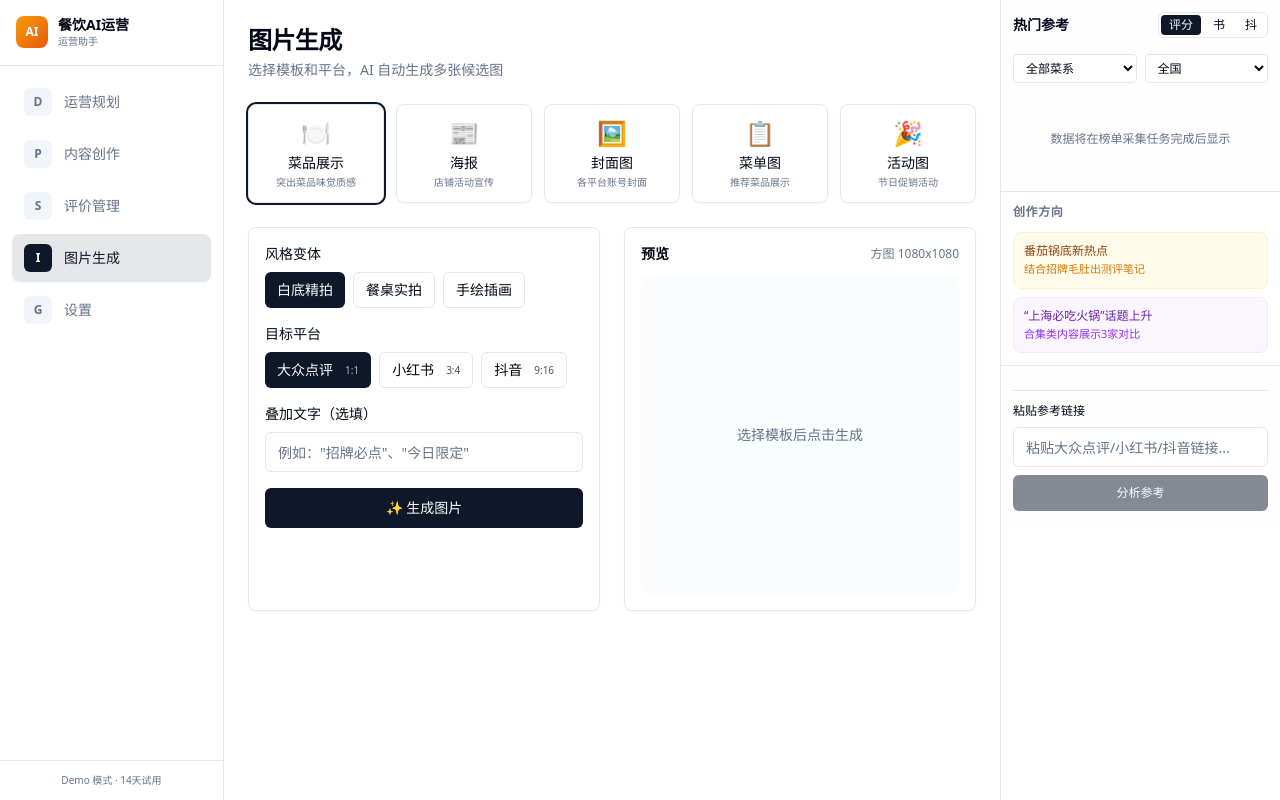
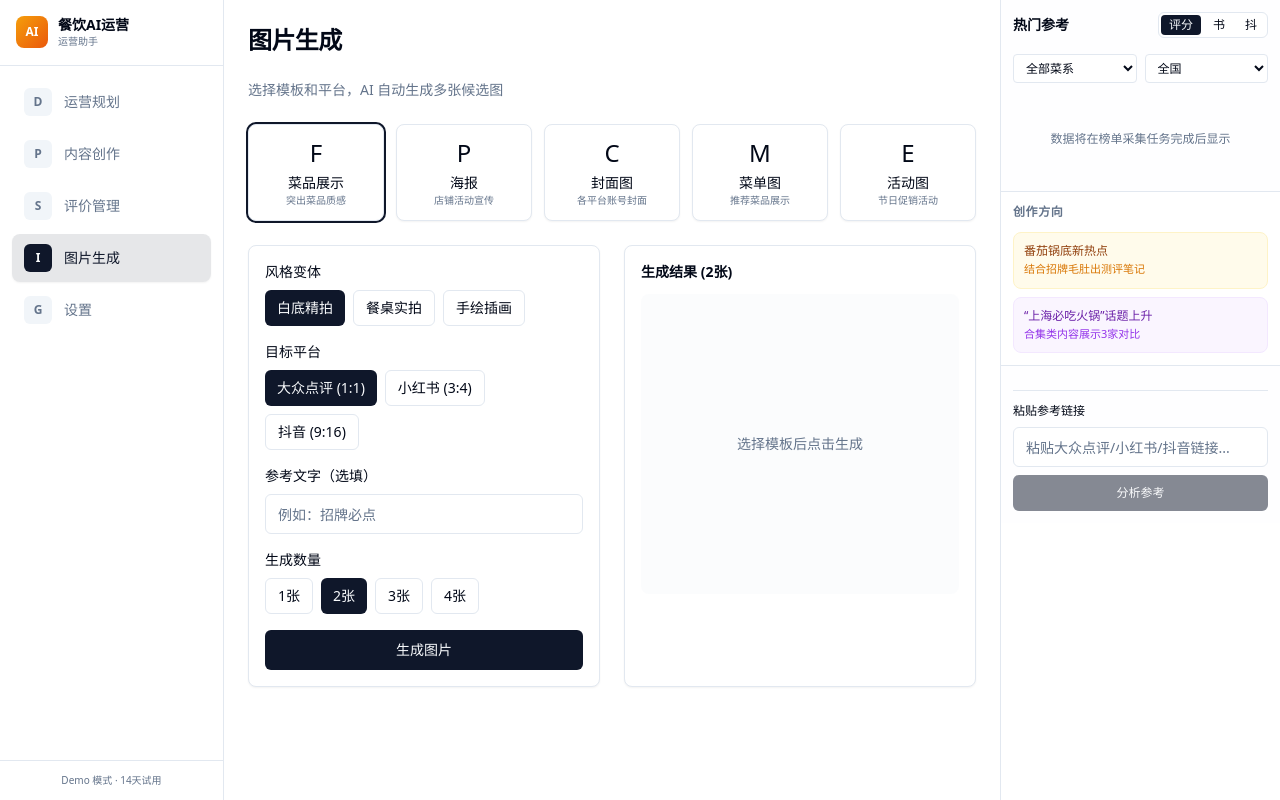
Before and after one commit to cheserdenae527-glitch/one, a Next.js app in the folder restaurant-saas/: page /images in a window 1280 px wide. Built offline with nearby package versions, Linux system fonts and the light colour scheme.

Commit message:
feat: update seedream API for multi-image generation, add count selector to images page

```diff
--- a/restaurant-saas/src/app/(dashboard)/images/page.tsx
+++ b/restaurant-saas/src/app/(dashboard)/images/page.tsx
@@ -7,17 +7,17 @@
 import { toast } from "sonner";
 
 const PRESETS = [
-   { id: "dish", label: "菜品展示", icon: "🍽", desc: "突出菜品味觉质感", variants: ["白底精拍", "餐桌实拍", "手绘插画"] },
-   { id: "poster", label: "海报", icon: "📰", desc: "店铺活动宣传", variants: ["促销海报", "新品上市", "节日主题"] },
-   { id: "cover", label: "封面图", icon: "🖼", desc: "各平台账号封面", variants: ["简洁文字", "菜品特写", "环境氛围"] },
-   { id: "menu", label: "菜单图", icon: "📋", desc: "推荐菜品展示", variants: ["精致摆盘", "食材特写", "组合推荐"] },
-   { id: "event", label: "活动图", icon: "🎉", desc: "节日促销活动", variants: ["节日主题", "周年庆", "限时优惠"] },
+  { id: "dish", label: "菜品展示", icon: "F", desc: "突出菜品质感", variants: ["白底精拍", "餐桌实拍", "手绘插画"] },
+  { id: "poster", label: "海报", icon: "P", desc: "店铺活动宣传", variants: ["促销海报", "新品上市", "节日主题"] },
+  { id: "cover", label: "封面图", icon: "C", desc: "各平台账号封面", variants: ["简洁文字", "菜品特写", "环境氛围"] },
+  { id: "menu", label: "菜单图", icon: "M", desc: "推荐菜品展示", variants: ["精致摆盘", "食材特写", "组合推荐"] },
+  { id: "event", label: "活动图", icon: "E", desc: "节日促销活动", variants: ["节日主题", "周年庆", "限时优惠"] },
 ];
 
 const PLATFORMS = [
-   { id: "dianping", label: "大众点评", ratio: "1:1", note: "方图 1080x1080" },
-   { id: "xiaohongshu", label: "小红书", ratio: "3:4", note: "竖图 1080x1440" },
-   { id: "douyin", label: "抖音", ratio: "9:16", note: "封面 1080x1920" },
+  { id: "dianping", label: "大众点评", ratio: "1:1" },
+  { id: "xiaohongshu", label: "小红书", ratio: "3:4" },
+  { id: "douyin", label: "抖音", ratio: "9:16" },
 ];
 
 export default function ImagesPage() {
@@ -25,52 +25,45 @@
   const [variant, setVariant] = useState(preset.variants[0]);
   const [platform, setPlatform] = useState(PLATFORMS[0]);
   const [text, setText] = useState("");
+  const [count, setCount] = useState(2);
   const [loading, setLoading] = useState(false);
-   const [results, setResults] = useState<string[]>([]);
+  const [results, setResults] = useState([]);
 
   async function handleGenerate() {
     setLoading(true);
-     try {
     const res = await fetch("/api/images/generate", {
       method: "POST",
       headers: { "Content-Type": "application/json" },
-         body: JSON.stringify({ preset: preset.id, variant, platform: platform.id, text }),
+      body: JSON.stringify({ preset: preset.id, variant, platform: platform.id, text, count }),
     });
     const data = await res.json();
     setResults(data.images || []);
-       if (data.images?.length) toast.success(`已生成 ${data.images.length} 张图片`);
-     } catch {
-       toast.error("生成失败，请检查 API 配置");
-     } finally {
+    if (data.images?.length) toast.success("已生成 " + data.images.length + " 张图片");
     setLoading(false);
-     }
   }
 
   return (
-     <div className="p-6 space-y-6 max-w-5xl">
-       <div>
+    <div className="p-6 space-y-6 max-w-6xl">
       <h1 className="text-2xl font-bold tracking-tight">图片生成</h1>
-         <p className="text-sm text-muted-foreground mt-1">选择模板和平台，AI 自动生成多张候选图</p>
-       </div>
+      <p className="text-sm text-muted-foreground -mt-4">选择模板和平台，AI 自动生成多张候选图</p>
 
       <div className="grid grid-cols-5 gap-3">
         {PRESETS.map((p) => (
-           <Card key={p.id} className={`cursor-pointer transition-all hover:shadow-md ${preset.id === p.id ? "ring-2 ring-primary" : ""}`} onClick={() => { setPreset(p); setVariant(p.variants[0]); }}>
+          <Card key={p.id} className={"cursor-pointer " + (preset.id === p.id ? "ring-2 ring-primary" : "")} onClick={() => { setPreset(p); setVariant(p.variants[0]); }}>
             <CardContent className="p-3 text-center">
               <div className="text-2xl mb-1">{p.icon}</div>
               <div className="text-sm font-medium">{p.label}</div>
-               <div className="text-[10px] text-muted-foreground mt-0.5">{p.desc}</div>
+              <div className="text-[10px] text-muted-foreground">{p.desc}</div>
             </CardContent>
           </Card>
         ))}
       </div>
 
-       <div className="grid grid-cols-2 gap-6">
-         <Card>
-           <CardContent className="p-4 space-y-4">
+      <div className="grid grid-cols-1 lg:grid-cols-2 gap-6">
+        <Card><CardContent className="p-4 space-y-4">
           <div>
             <label className="text-sm font-medium mb-2 block">风格变体</label>
-               <div className="flex gap-2">
+            <div className="flex gap-2 flex-wrap">
               {preset.variants.map((v) => (
                 <Button key={v} variant={variant === v ? "default" : "outline"} size="sm" onClick={() => setVariant(v)}>{v}</Button>
               ))}
@@ -78,45 +71,47 @@
           </div>
           <div>
             <label className="text-sm font-medium mb-2 block">目标平台</label>
-               <div className="flex gap-2">
+            <div className="flex gap-2 flex-wrap">
               {PLATFORMS.map((p) => (
                 <Button key={p.id} variant={platform.id === p.id ? "default" : "outline"} size="sm" onClick={() => setPlatform(p)}>
-                     {p.label} <span className="text-[10px] ml-1 opacity-70">{p.ratio}</span>
+                  {p.label} ({p.ratio})
                 </Button>
               ))}
             </div>
           </div>
           <div>
-               <label className="text-sm font-medium mb-2 block">叠加文字（选填）</label>
-               <Input value={text} onChange={(e) => setText(e.target.value)} placeholder='例如："招牌必点"、"今日限定"' />
+            <label className="text-sm font-medium mb-2 block">参考文字（选填）</label>
+            <Input value={text} onChange={(e) => setText(e.target.value)} placeholder='例如：招牌必点' />
+          </div>
+          <div>
+            <label className="text-sm font-medium mb-2 block">生成数量</label>
+            <div className="flex gap-2">
+              {[1, 2, 3, 4].map((n) => (
+                <Button key={n} variant={count === n ? "default" : "outline"} size="sm" onClick={() => setCount(n)}>{n}张</Button>
+              ))}
+            </div>
           </div>
           <Button className="w-full" onClick={handleGenerate} disabled={loading}>
-               {loading ? "生成中..." : "✨ 生成图片"}
+            {loading ? "生成中..." : "生成图片"}
           </Button>
-           </CardContent>
-         </Card>
+        </CardContent></Card>
 
-         <Card>
-           <CardContent className="p-4">
-             <div className="flex items-center justify-between mb-3">
-               <h3 className="text-sm font-semibold">预览</h3>
-               <span className="text-xs text-muted-foreground">{platform.note}</span>
-             </div>
-             <div className="aspect-square bg-muted/30 rounded-lg flex items-center justify-center text-muted-foreground text-sm">
+        <Card><CardContent className="p-4">
+          <h3 className="text-sm font-semibold mb-3">生成结果 ({count}张)</h3>
+          <div className={"bg-muted/30 rounded-lg min-h-[300px] " + (results.length > 0 ? "p-2" : "flex items-center justify-center")}>
             {results.length > 0 ? (
-                 <div className="grid grid-cols-2 gap-2 w-full p-2">
+              <div className="grid grid-cols-2 gap-2">
                 {results.map((img, i) => (
-                     <div key={i} className="aspect-square bg-muted rounded-md flex items-center justify-center text-[10px] text-muted-foreground overflow-hidden">
-                       <img src={img} alt={`候选 ${i+1}`} className="w-full h-full object-cover" />
+                  <div key={i} className="rounded-md overflow-hidden bg-white">
+                    <img src={img} alt={"" + (i + 1)} className="w-full h-auto" />
                   </div>
                 ))}
               </div>
             ) : (
-                 "选择模板后点击生成"
+              <p className="text-muted-foreground text-sm">选择模板后点击生成</p>
             )}
           </div>
-           </CardContent>
-         </Card>
+        </CardContent></Card>
       </div>
     </div>
   );
```
Also changed, not shown: restaurant-saas/src/app/api/images/generate/route.ts (+46 -35 lines), 2 other files (tests, documents, lock files or other folders). Lines whose indentation alone changed are shown as unchanged.
